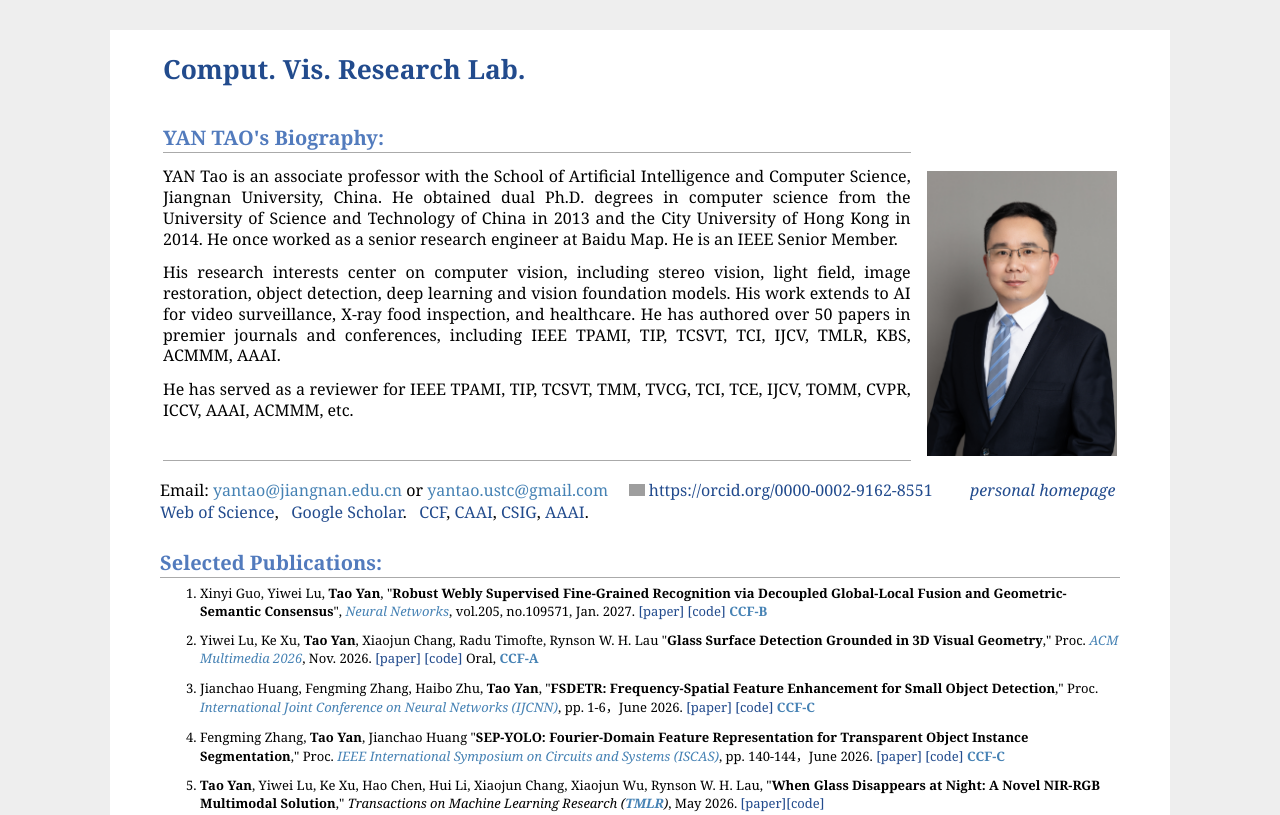
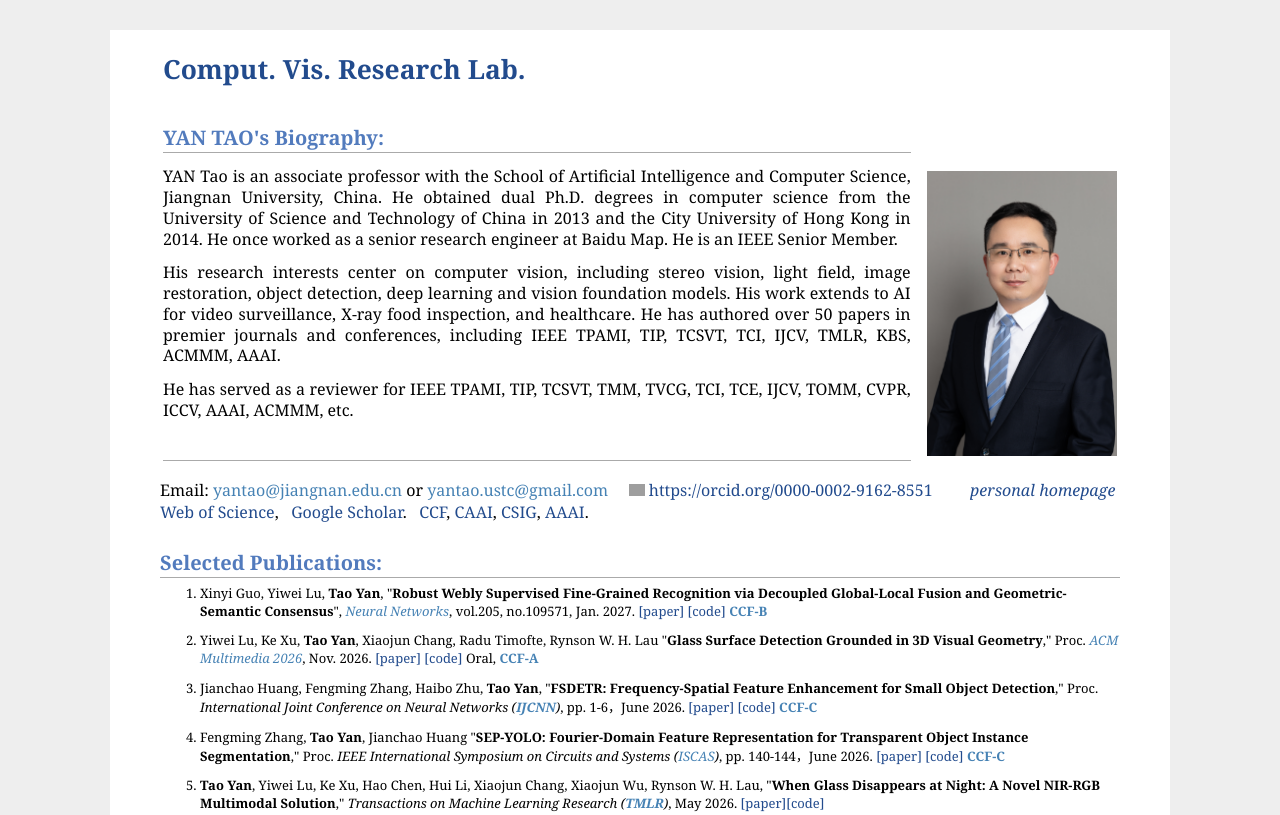
Before and after one commit to YT3DVision/YT3DVision.github.io, a plain HTML site: page index.html in a window 1280 px wide. Shown: the top 815 px of the page. Drawn offline with Linux system fonts and the light colour scheme; grey boxes are pictures that could not be loaded.

Commit message:
Update index.html

```diff
--- a/index.html
+++ b/index.html
@@ -225,10 +225,10 @@
             Yiwei Lu, Ke Xu, <font color="black"><b>Tao Yan</b>, Xiaojun Chang, Radu Timofte, Rynson W. H. Lau "<b>Glass Surface Detection Grounded in 3D Visual Geometry</b>," Proc. <i><font color="SteelBlue">ACM Multimedia 2026</font></i>, Nov. 2026. <a href="https://arxiv.org/abs/2608.26752">[paper]</a> <a href="https://github.com/YT3DVision/VGGT_GLASS">[code]</a> Oral, <font color="SteelBlue"><b>CCF-A</b></font>
          </li>
         <li>
-            Jianchao Huang, Fengming Zhang, Haibo Zhu, <font color="black"><b>Tao Yan</b>, "<b>FSDETR: Frequency-Spatial Feature Enhancement for Small Object Detection</b>," Proc. <i><font color="SteelBlue">International Joint Conference on Neural Networks (IJCNN)</font></i>, pp. 1-6，June 2026. <a href="hhttps://ieeexplore.ieee.org/document/11729161/">[paper]</a> <a href="https://github.com/YT3DVision/FSDETR">[code]</a> <font color="SteelBlue"><b>CCF-C</b></font>
+            Jianchao Huang, Fengming Zhang, Haibo Zhu, <font color="black"><b>Tao Yan</b>, "<b>FSDETR: Frequency-Spatial Feature Enhancement for Small Object Detection</b>," Proc. <i>International Joint Conference on Neural Networks (<font color="SteelBlue"><b>IJCNN</b></font>)</i>, pp. 1-6，June 2026. <a href="hhttps://ieeexplore.ieee.org/document/11729161/">[paper]</a> <a href="https://github.com/YT3DVision/FSDETR">[code]</a> <font color="SteelBlue"><b>CCF-C</b></font>
          </li>
         <li>
-            Fengming Zhang, <font color="black"><b>Tao Yan</b>, Jianchao Huang "<b>SEP-YOLO: Fourier-Domain Feature Representation for Transparent Object Instance Segmentation</b>," Proc. <i><font color="SteelBlue">IEEE International Symposium on Circuits and Systems (ISCAS)</font></i>, pp. 140-144，June 2026. <a href="https://ieeexplore.ieee.org/document/11562174">[paper]</a> <a href="https://github.com/YT3DVision/SEP-YOLO">[code]</a> <font color="SteelBlue"><b>CCF-C</b></font>
+            Fengming Zhang, <font color="black"><b>Tao Yan</b>, Jianchao Huang "<b>SEP-YOLO: Fourier-Domain Feature Representation for Transparent Object Instance Segmentation</b>," Proc. <i>IEEE International Symposium on Circuits and Systems (<font color="SteelBlue"><b></b>ISCAS</b></font>)</i>, pp. 140-144，June 2026. <a href="https://ieeexplore.ieee.org/document/11562174">[paper]</a> <a href="https://github.com/YT3DVision/SEP-YOLO">[code]</a> <font color="SteelBlue"><b>CCF-C</b></font>
          </li>
         <li>
             <font color="black"><b>Tao Yan</b>, Yiwei Lu, Ke Xu, Hao Chen, Hui Li, Xiaojun Chang, Xiaojun Wu, Rynson W. H. Lau, "<b>When Glass Disappears at Night: A Novel NIR-RGB Multimodal Solution</b>," <i>Transactions on Machine Learning Research (<font color="SteelBlue"><b>TMLR</b></font>)</i>, May 2026. <a href="https://openreview.net/forum?id=hdh3vHsakv">[paper]</a><a href="https://github.com/YT3DVision/NGSDNet">[code]</a></font>
```
